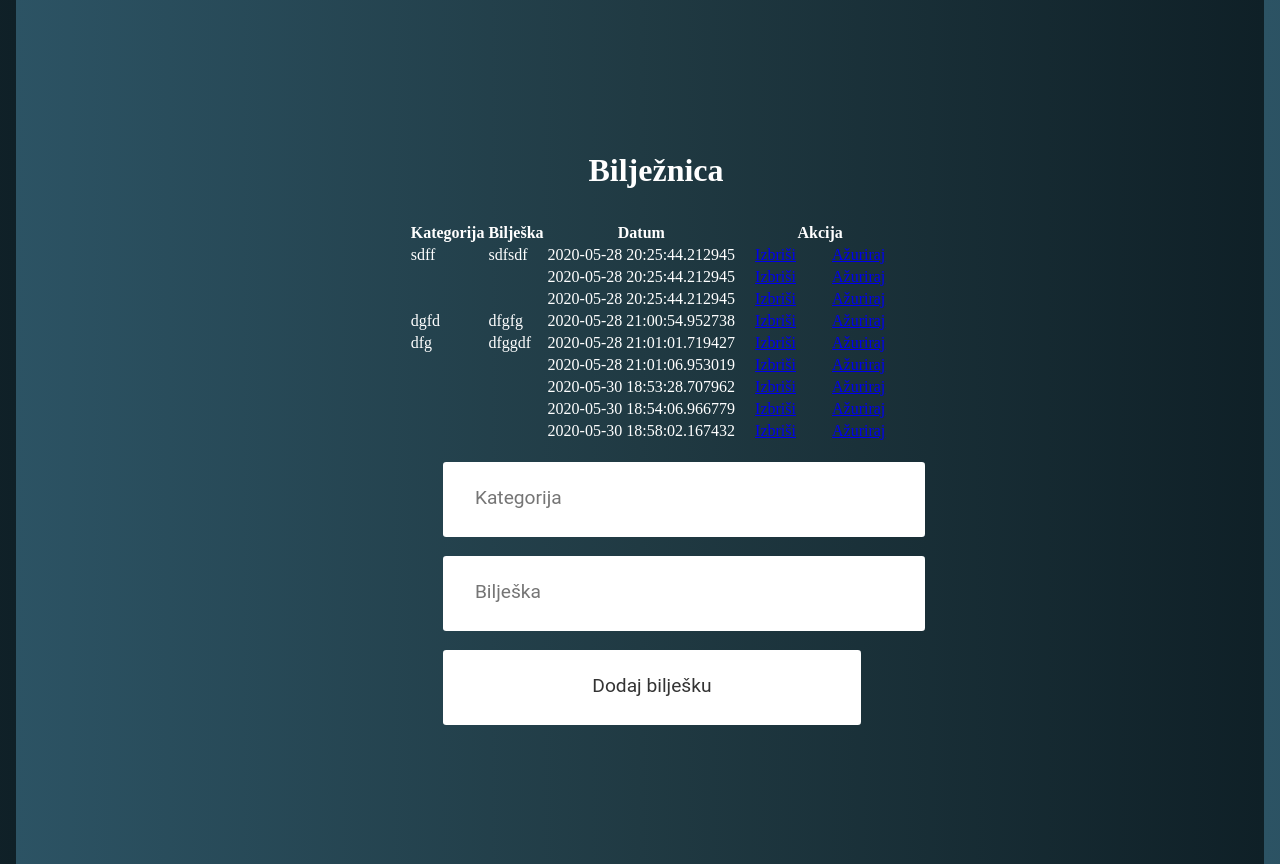
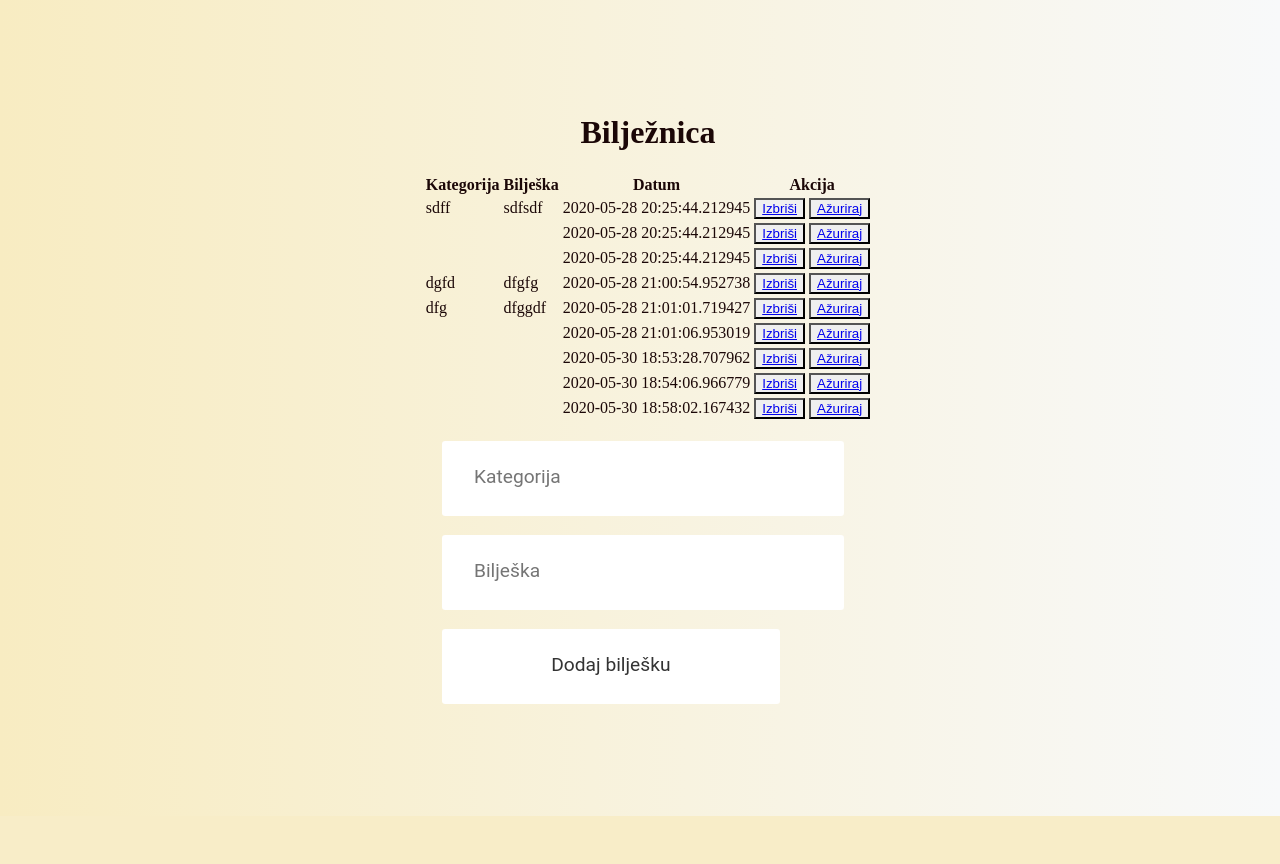
Before and after one commit to senf-f/biljeske-flask, a Flask app: page / in a window 1280 px wide. After the commit the page ends 816 px from the top, so only its background shows below. Run offline with Flask 2, Linux system fonts and the light colour scheme; data comes from the database, SQL or seed files in the repository; both versions use the stored data as it was after the commit.

Commit message:
css editing

```diff
--- a/static/css/main.css
+++ b/static/css/main.css
@@ -1,25 +1,29 @@
 body {
     height: 100vh;
-	width: 100%;
-    background: #0f2027; /* fallback for old browsers */
-    background: linear-gradient(to right,#2c5364, #203a43, #0f2027);
+	  width: 100%;
+    background: white; /* fallback for old browsers */
+    background: linear-gradient(to right,#f8ecc2, #f8f9fa);
     display: flex;
     justify-content: center;
     align-items: center;
     height: 100vh;
-    color: rgb(255, 255, 255);
+    color: rgb(27, 7, 7);
 
 }
 
-.form {
+.form * {
+    /*display: grid;
+    margin-right: 0 auto;*/
     text-align: center;
+    align-items: center;
 }
 
 input {
+    align-items: center;
     font-family: 'Roboto', sans-serif;
     color: #333;
     font-size: 1.2rem;
-      margin: 1 auto;
+    margin: 1 auto;
     padding: 1.5rem 2rem;
     border-radius: 0.2rem;
     background-color: rgb(255, 255, 255);
@@ -28,6 +32,13 @@ input {
     display: block;
     border-bottom: 0.3rem solid transparent;
     transition: all 0.3s;
+    width: 75%;
+    margin: 1em;
+    max-width: 100%;
+  }
+
+  input[type="submit"] {
+    /*width: 50%;*/
   }
 
   input:placeholder-shown + .form__label {
@@ -37,6 +48,39 @@ input {
     transform: translateY(-4rem);
   }
 
-  * {
-    margin: 1em;
-  }
+
+  button {
+    -webkit-appearance: button;
+    -webkit-writing-mode: horizontal-tb !important;
+    text-rendering: auto;
+    color: -internal-light-dark-color(buttontext, rgb(170, 170, 170));
+    letter-spacing: normal;
+    word-spacing: normal;
+    text-transform: none;
+    text-indent: 0px;
+    text-shadow: none;
+    display: inline-block;
+    text-align: center;
+    align-items: flex-start;
+    cursor: default;
+    background-color: -internal-light-dark-color(rgb(239, 239, 239), rgb(74, 74, 74));
+    box-sizing: border-box;
+    margin: 0em;
+    font: 400 13.3333px Arial;
+    padding: 1px 6px;
+    border-width: 2px;
+    border-style: outset;
+    border-color: -internal-light-dark-color(rgb(118, 118, 118), rgb(195, 195, 195));
+    border-image: initial;
+}
+
+.btn-group-sm {
+  padding: .25rem .5rem;
+  font-size: .875rem;
+  line-height: 1.5;
+  border-radius: .2rem;
+}
+
+.btn-group>.btn-group:not(:first-child), .btn-group>.btn:not(:first-child) {
+  margin-left: -1px;
+}
--- a/templates/index.html
+++ b/templates/index.html
@@ -23,8 +23,10 @@
                 <td>{{ note.note }}</td>
                 <td>{{ note.date_created }}</td>
                 <td>
-                    <a href="/delete/{{note.id}}">Izbriši</a>
-                    <a href="/update/{{note.id}}">Ažuriraj</a>
+                    <div class="btn-group">
+                        <button><a href="/delete/{{note.id}}">Izbriši</a></button>
+                        <button><a href="/update/{{note.id}}">Ažuriraj</a></button>
+                    </div>
                 </td>
             </tr>
         {% endfor %}
```
Also changed, not shown: test.db.
